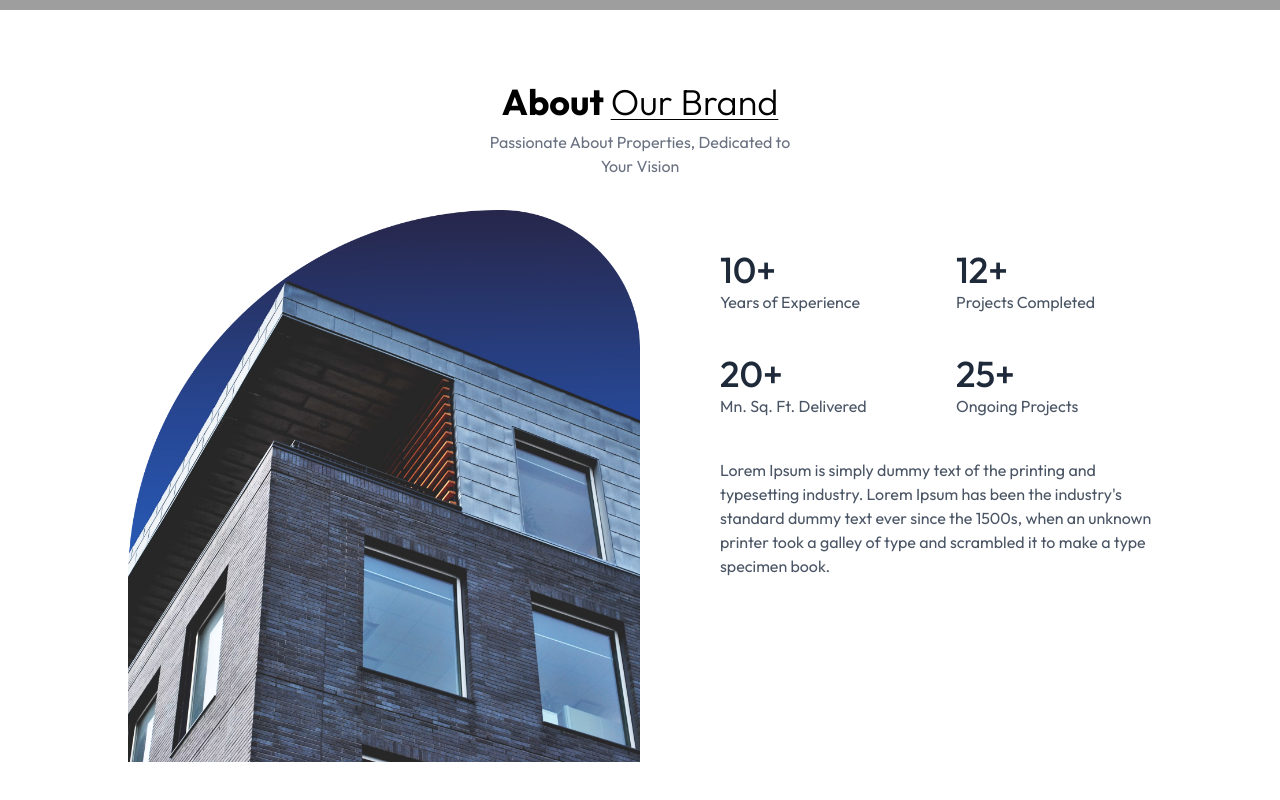
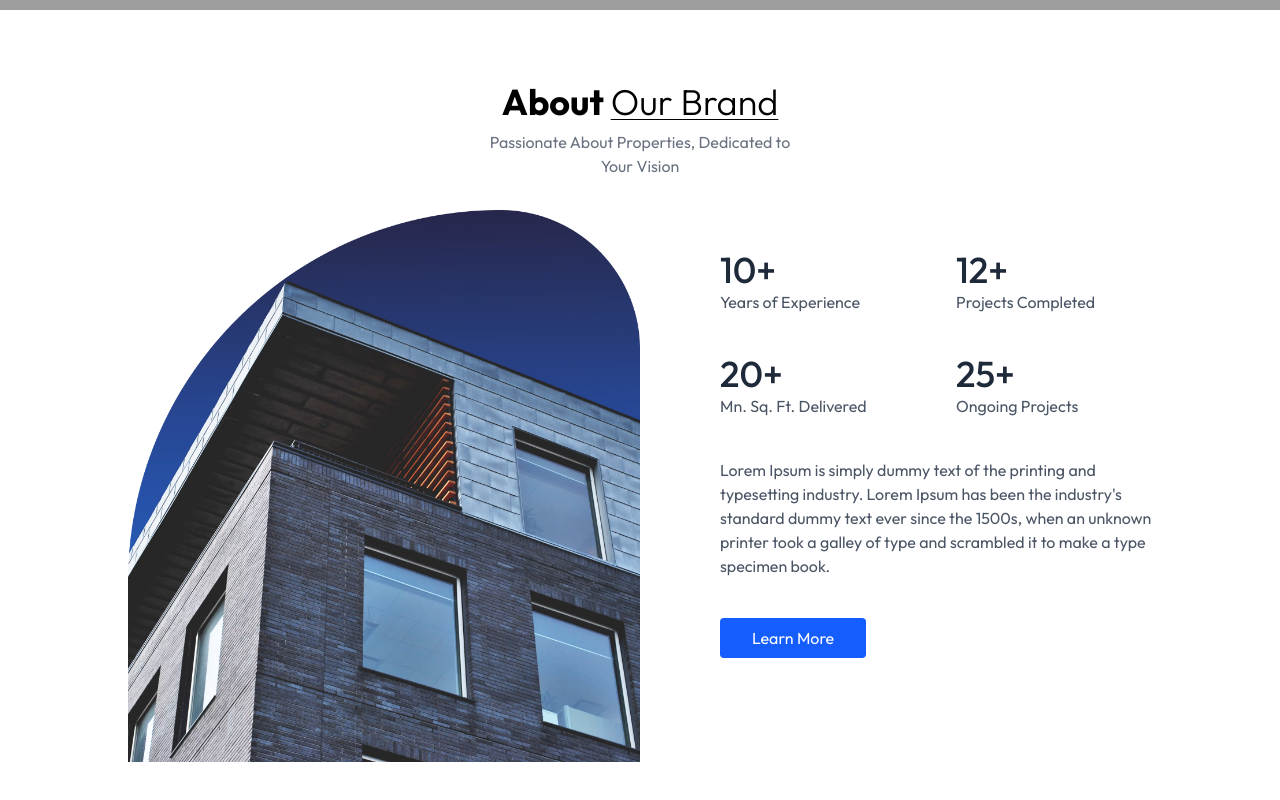
Before and after one commit to AbdullahiAbdulganiyu/Real-Estate, a React (Vite) app: page / in a window 1280 px wide. Shown: the part 790-1590 px from the top of the page. Built offline with nearby package versions, Linux system fonts and the light colour scheme; grey boxes are pictures that could not be loaded.

Commit message:
adding a button

```diff
--- a/src/components/About.jsx
+++ b/src/components/About.jsx
@@ -47,6 +47,9 @@ const About = () => {
             ever since the 1500s, when an unknown printer took a galley of type
             and scrambled it to make a type specimen book.
           </p>
+          <button className="bg-blue-600 text-white px-8 py-2 rounded">
+            Learn More
+          </button>
         </div>
       </div>
     </div>
```
